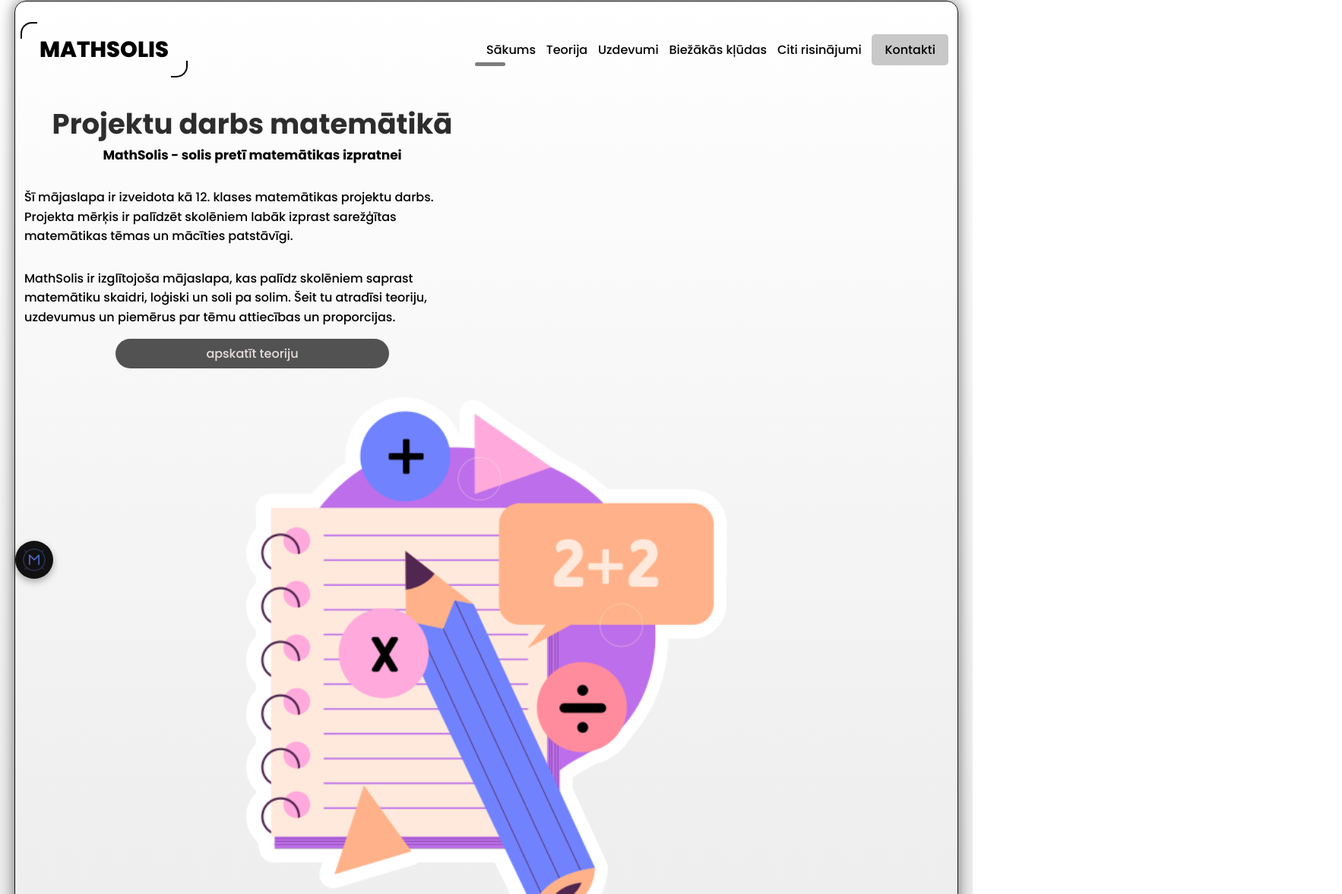
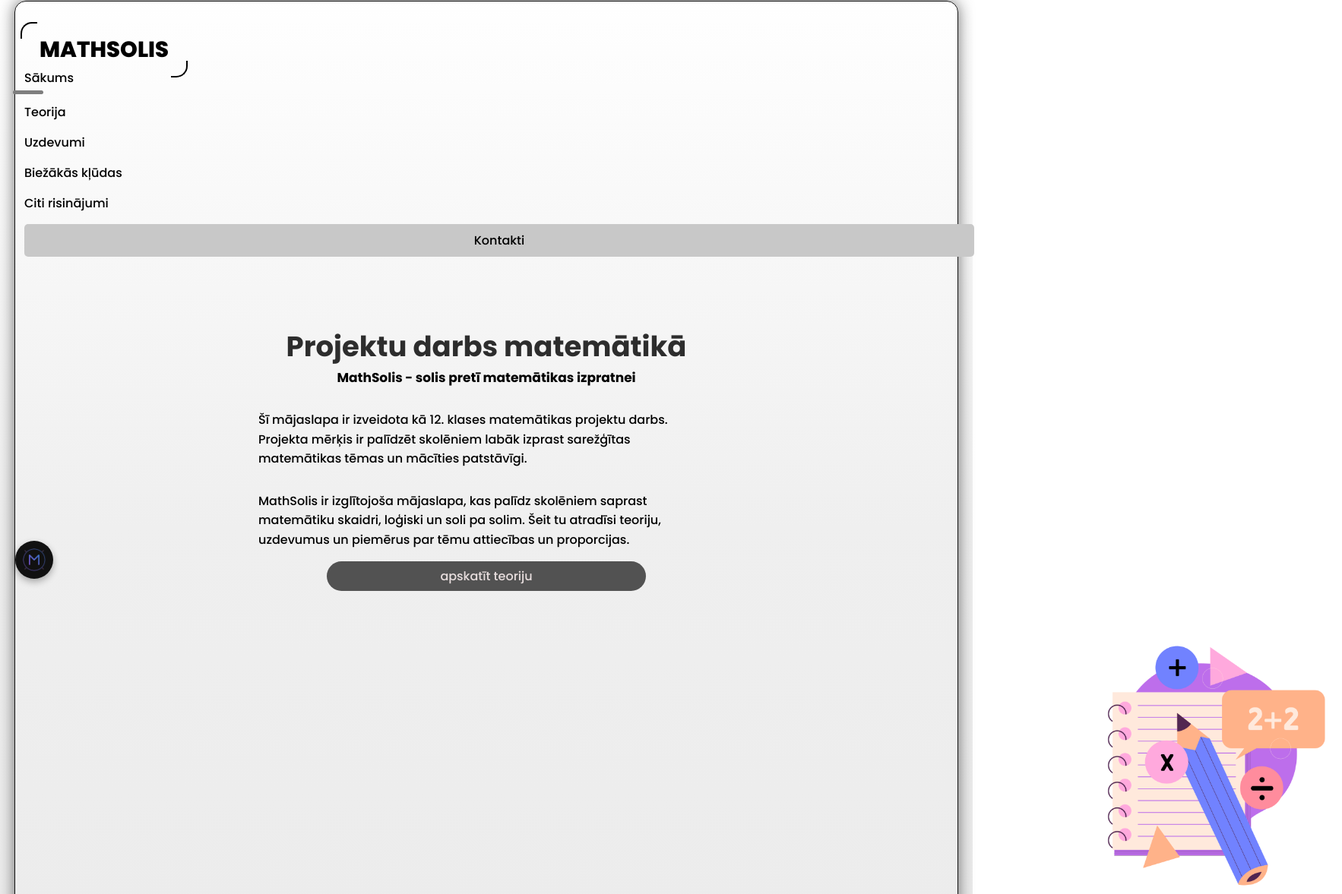
Before and after one commit to MathSolisOfficial/MathSolis, a plain HTML site: page index.html in a window 1280 px wide. Shown: the part 18-1195 px from the top of the page at 76% size, 1766 px wide, since content can reach past the window. Drawn offline with Linux system fonts and the light colour scheme.

Commit message:
Add files via upload

```diff
--- a/css/main.css
+++ b/css/main.css
@@ -758,74 +758,89 @@
 
 
 /*--------------------------------------------------------------------------------------------------------------------*/
-/* Мобильная адаптация под 1080x2340 и меньше экранов */
+/* ======================== */
+/* Адаптив под телефоны и планшеты */
 @media (max-width: 1440px) {
     .container {
-        width: 95%;      /* растягиваем под экран, чтобы не было горизонтального скролла */
-        max-width: 1400px; /* на больших экранах ограничение */
+        width: 95%;
+        max-width: 1400px;
+        margin: 0 auto;
     }
 
-    /* Герой-блок */
+    /* Hero */
+    .hero {
+        display: flex;
+        flex-direction: column;
+        align-items: center;
+        text-align: center;
+        padding: 20px 0;
+    }
+
     .hero--info {
-        width: 90%;      /* чуть меньше, чтобы не упёрлось */
-        transform: translateX(0); /* убираем смещение вправо */
-        padding-top: 40px;
-        text-align: center;
+        width: 90%;
+        transform: translateX(0);
     }
 
     #heroImg {
-        position: relative;  /* больше не абсолют */
-        left: 0;
-        top: 0;
-        width: 60%;          /* подстраиваем под ширину экрана */
+        position: relative;  /* убираем absolute */
+        width: 70%;          /* автоматически подстраивается */
+        max-width: 350px;    /* не больше ПК версии */
         margin: 20px auto 0 auto;
     }
 
     /* Баннер */
     .banner {
-        flex-direction: column; /* картинка сверху, текст снизу */
+        flex-direction: column;
+        align-items: center;
         gap: 30px;
         padding: 50px 0;
     }
 
     .banner-image img {
-        width: 80%;  /* картинка не выходит за экран */
+        width: 80%;
+        max-width: 500px;
+    }
+
+    .banner-text-frame {
+        padding: 20px;
+        max-width: 90%;
     }
 
     .banner-text {
         text-align: center;
-        max-width: 90%;
-        margin: 0 auto;
     }
 
-    /* Purpose блок */
+    /* Purpose */
     .purpose {
         flex-direction: column;
         gap: 30px;
-        padding: 30px 10px;
+        padding: 30px 0;
     }
 
     .purpose-image img {
         width: 70%;
-        max-width: 350px;
+        max-width: 360px;
+    }
+
+    .purpose-text {
+        max-width: 90%;
+        text-align: center;
     }
 
     /* Trending */
     .trending .games {
         flex-direction: column;
         gap: 20px;
-        padding: 30px 10px;
+        padding: 30px 0;
     }
 
     .trending .block span {
         width: 100%;
     }
 
-    /* Кнопки */
-    .hero--info .btn,
-    .big-text-btn {
-        width: 60%;
-        font-size: 1rem;
+    .trending .block .card-img {
+        width: 100%;
+        max-width: 300px;
     }
 
     /* Big-text */
@@ -842,4 +857,28 @@
     .big-text-subtitle {
         font-size: 1rem;
     }
+
+    .hero--info .btn,
+    .big-text-btn {
+        width: 70%;
+        font-size: 1rem;
+    }
+
+    /* Header nav */
+    header nav {
+        width: 100%;
+        margin-top: 20px;
+    }
+
+    header nav ul {
+        flex-direction: column;
+        gap: 15px;
+        top: 0;
+    }
+
+    header nav ul li.btn a {
+        display: inline-block;
+        width: 100%;
+        text-align: center;
+    }
 }
```
